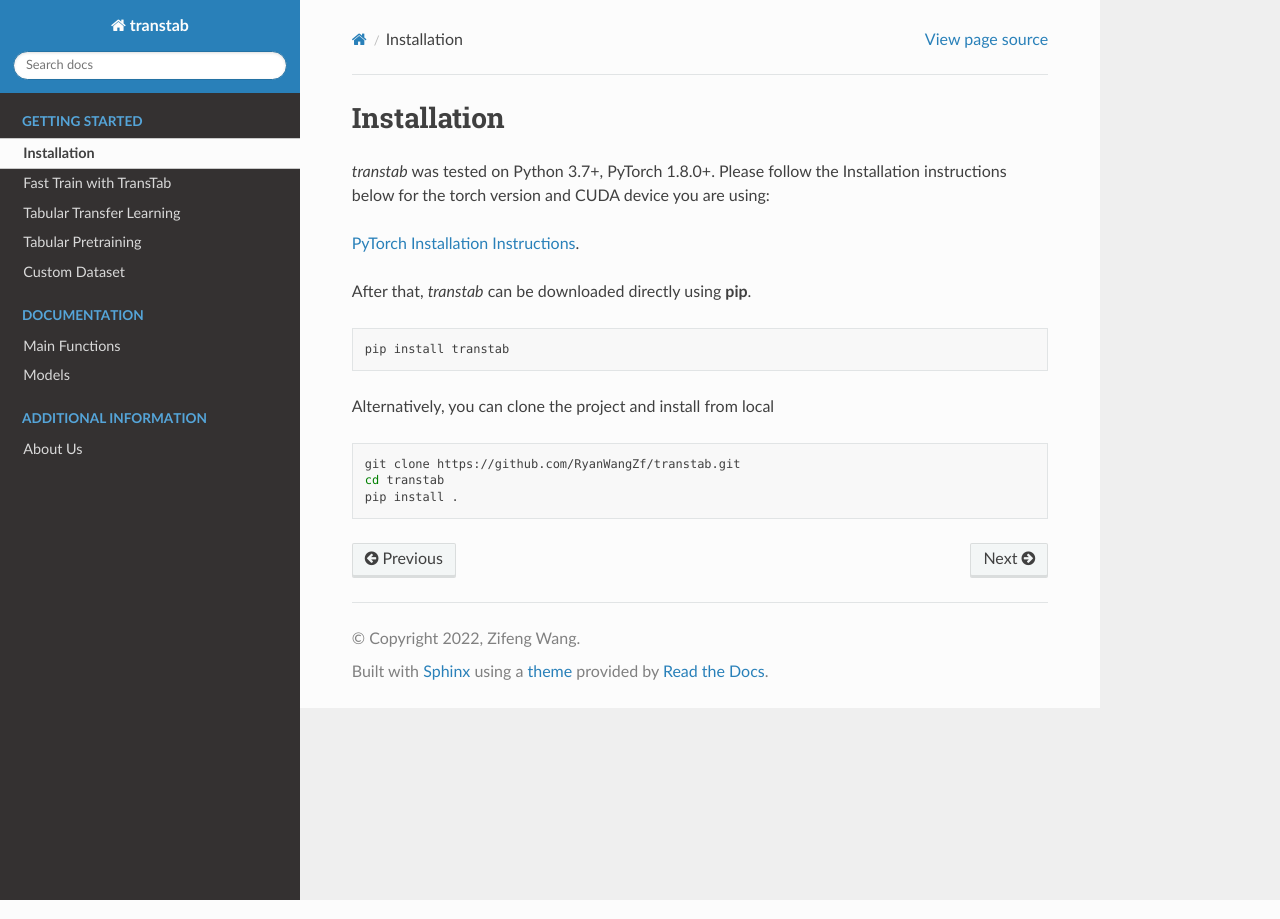
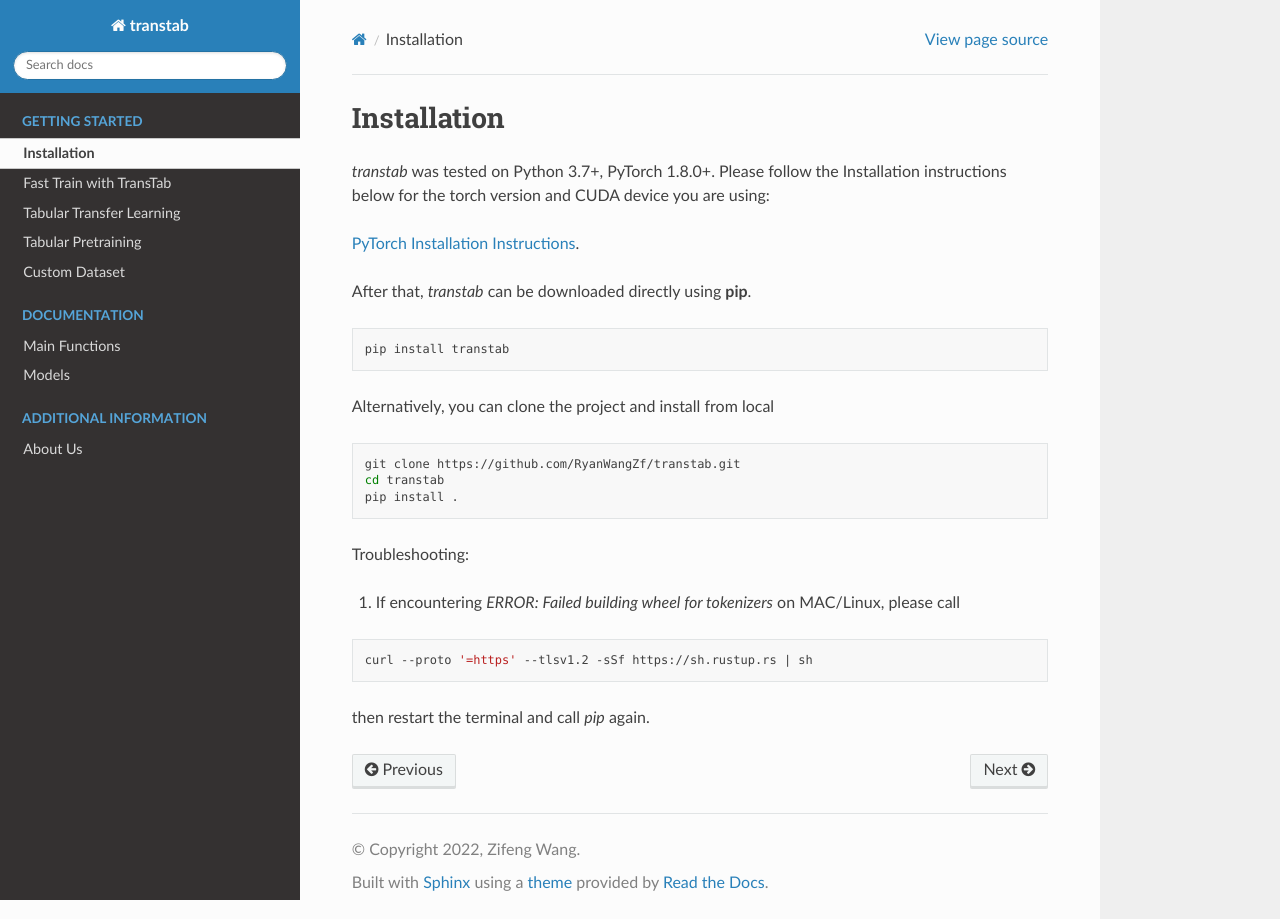
Before and after one commit to RyanWangZf/transtab, a Sphinx documentation site: the page built from docs/source/install.rst, in a window 1280 px wide. Built offline with Sphinx 7.4.7 and the Read the Docs theme 2.0.0, drawn with Linux system fonts in a browser that asks for light colours; formulas are drawn with MathJax 3.

Commit message:
troubleshooting for install

```diff
--- a/docs/source/install.rst
+++ b/docs/source/install.rst
@@ -19,3 +19,13 @@ Alternatively, you can clone the project and install from local
     git clone https://github.com/RyanWangZf/transtab.git
     cd transtab
     pip install .
+
+Troubleshooting:
+
+1. If encountering `ERROR: Failed building wheel for tokenizers` on MAC/Linux, please call
+
+.. code-block:: bash
+
+    curl --proto '=https' --tlsv1.2 -sSf https://sh.rustup.rs | sh
+
+then restart the terminal and call `pip` again.
--- a/pypi_build_commands.txt
+++ b/pypi_build_commands.txt
@@ -1,5 +1,4 @@
 # This is a command list for building pypi packages
-
 python setup.py sdist bdist_wheel
 
 twine check dist/*
```
Also changed, not shown: README.md (+3 -2 lines).
